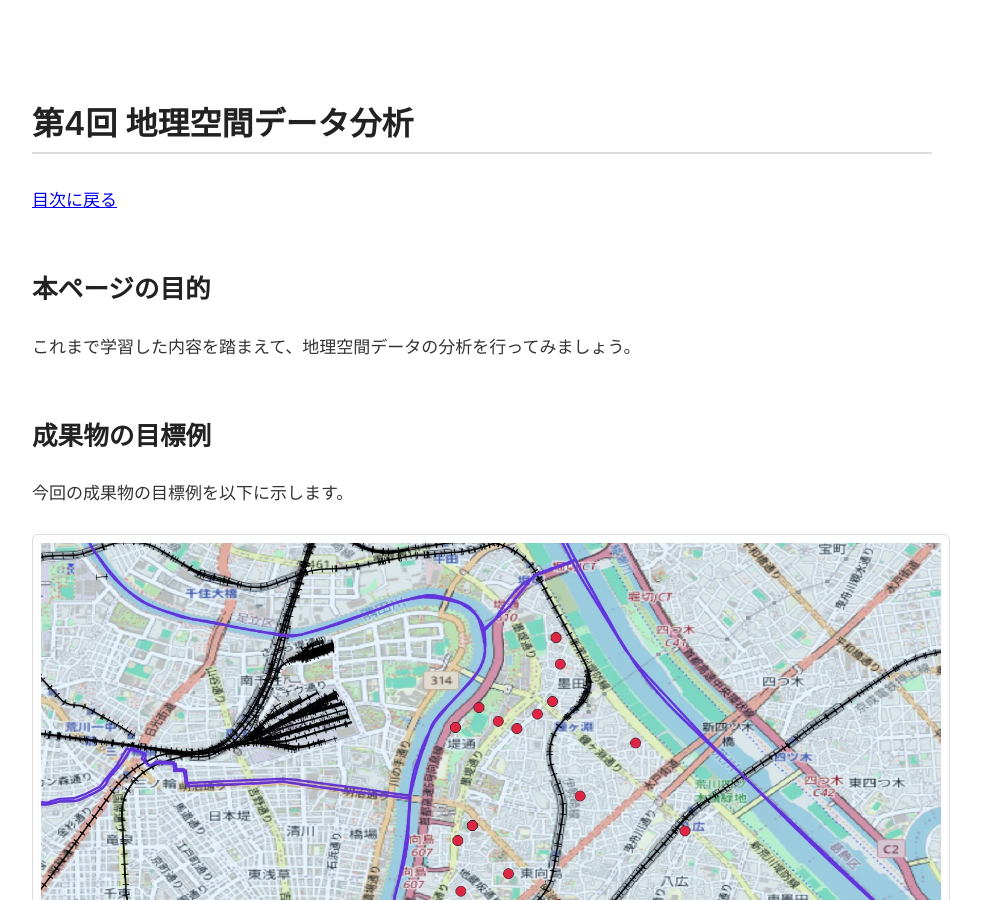
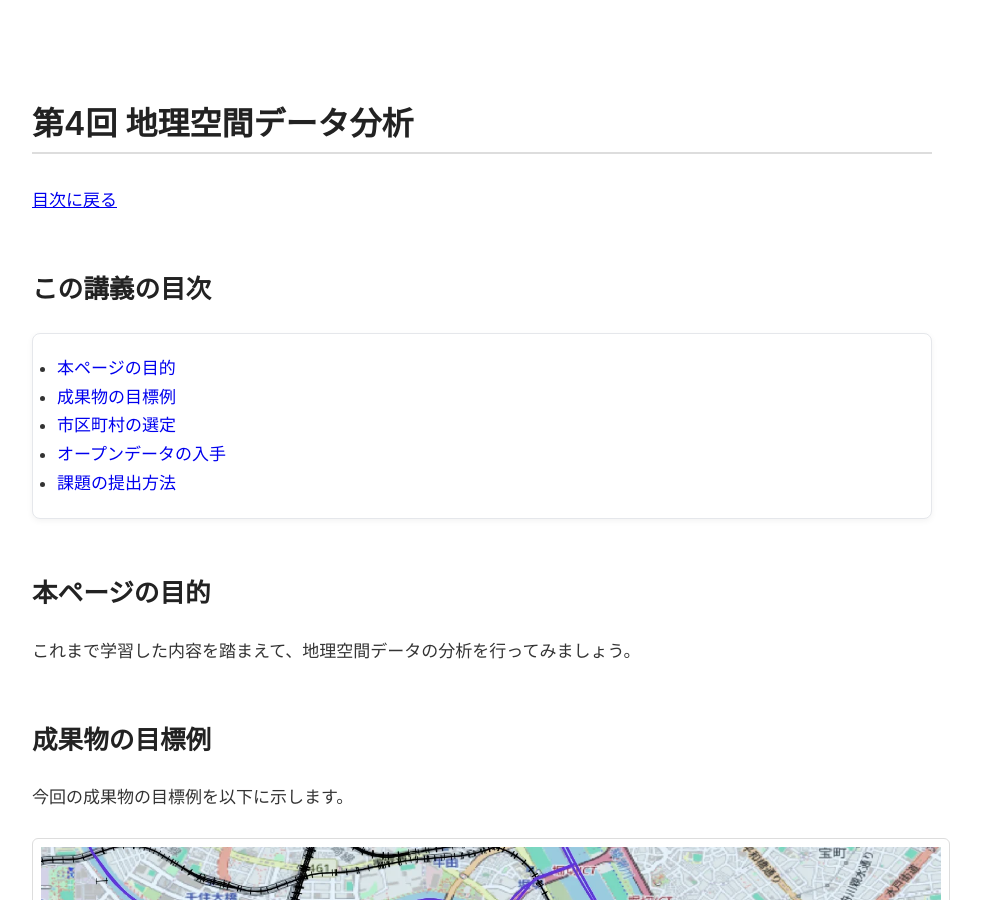
Before and after one commit to MasayaMatsushita/spatiotemporal-analysis, a Jekyll site: the page built from docs/lec/04-spatial-data-analysis-exercise.md, in a window 1280 px wide and 900 px high. Shown: the whole window, without its empty margins (158-1139 px from the left). Built offline with Jekyll 4.4.1, drawn with Linux system fonts in a browser that asks for light colours; our own code applies the rules of GitHub Pages for plain Markdown files; some of the changed text lies outside the part shown.

Commit message:
第四回の目次作成

```diff
--- a/docs/lec/04-spatial-data-analysis-exercise.md
+++ b/docs/lec/04-spatial-data-analysis-exercise.md
@@ -8,11 +8,21 @@ nav_order: 4
 
 [目次に戻る](../index.md)
 
-## 本ページの目的
+## この講義の目次
+
+{: .card .card-toc }
+
+- [本ページの目的](#purpose)
+- [成果物の目標例](#example-of-exe)
+- [市区町村の選定](#selection-data)
+- [オープンデータの入手](#getting-open-data)
+- [課題の提出方法](#how-to-submit)
+
+## 本ページの目的 {#purpose}
 
 これまで学習した内容を踏まえて、地理空間データの分析を行ってみましょう。
 
-## 成果物の目標例
+## 成果物の目標例 {#example-of-exe}
 
 今回の成果物の目標例を以下に示します。
 ![picture](../materials/04/figure_1.webp)
```
Also changed, not shown: other parts of docs/lec/04-spatial-data-analysis-exercise.md (+4 -4 lines).
